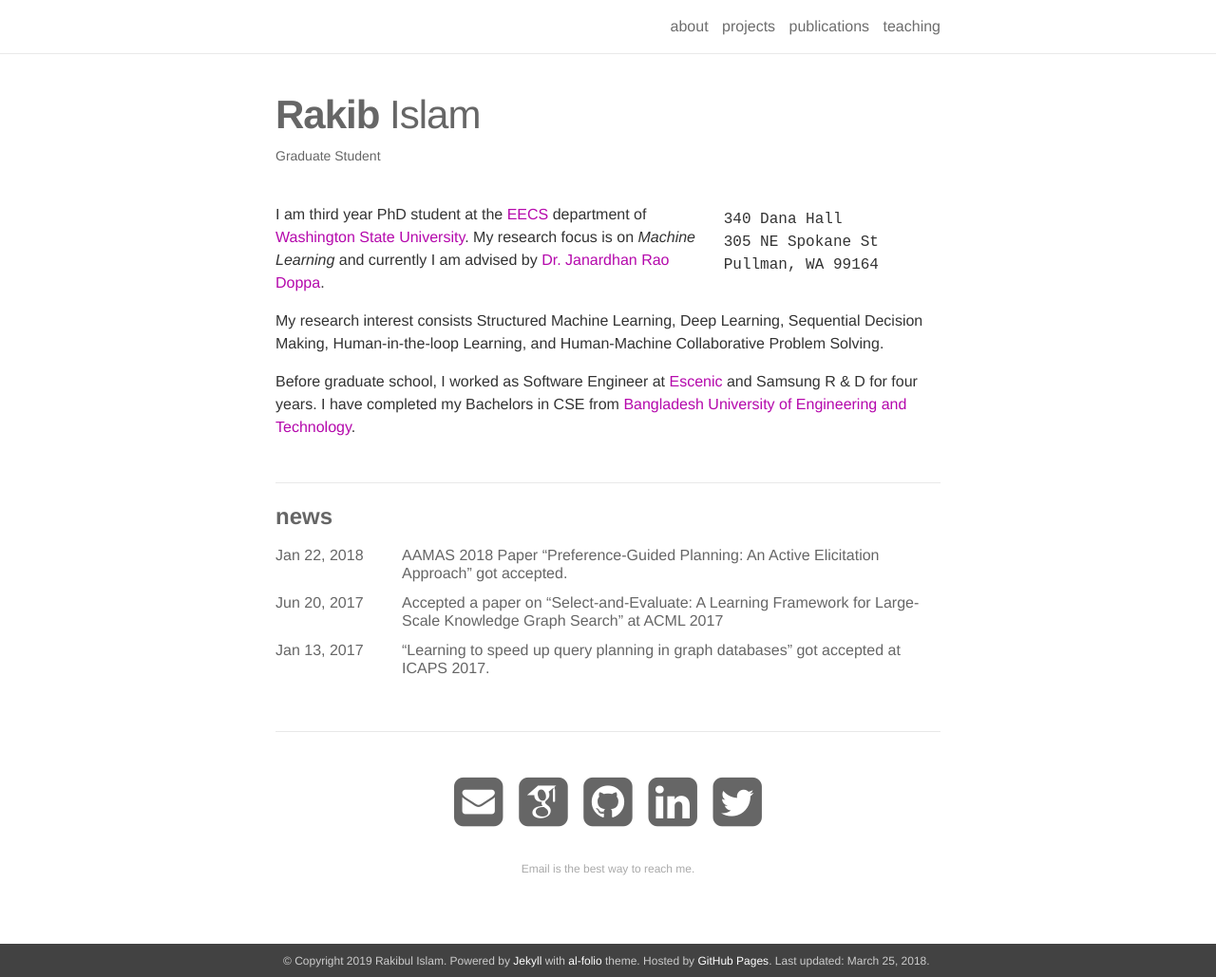
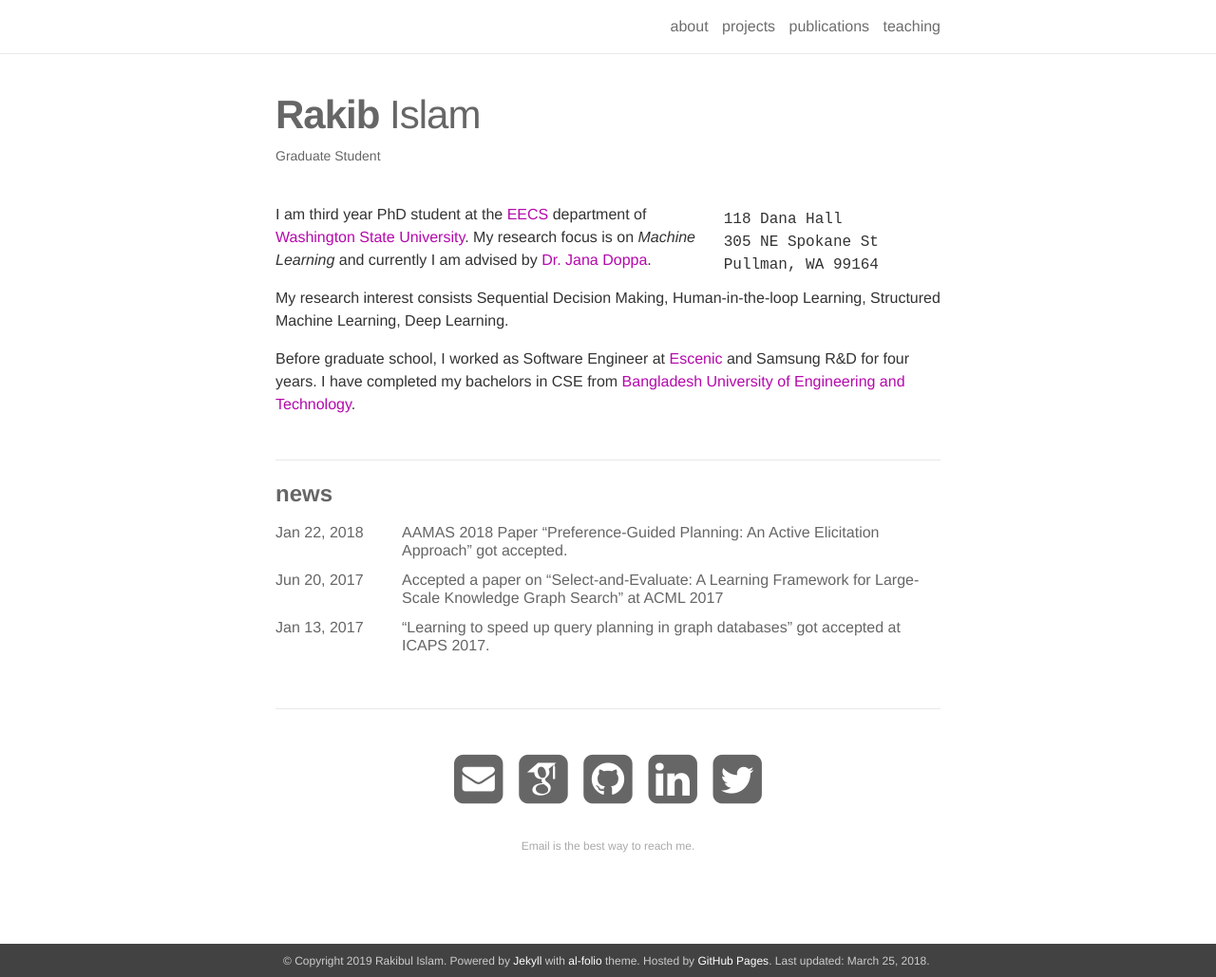
Before and after one commit to rislam/rislam.github.io, a Jekyll site: the page built from _pages/about.md, in a window 1280 px wide and 1029 px high. Shown: the whole window at 95% size. Built offline with Jekyll 4.4.1, drawn with Linux system fonts in a browser that asks for light colours; nearby versions of some CDN libraries; some web fonts are replaced; comment, search, counter and statistics services are not loaded.

```diff
--- a/_pages/about.md
+++ b/_pages/about.md
@@ -7,19 +7,18 @@ description: <a href="">Graduate Student</a>
 profile:
   align: right
   address: >
-    <p>340 Dana Hall</p>
+    <p>118 Dana Hall</p>
     <p>305 NE Spokane St</p>
     <p>Pullman, WA 99164</p>
 
 news: true
 social: true
 ---
-I am third year PhD student at the [EECS](https://school.eecs.wsu.edu) department of [Washington State University](https://wsu.edu/). My research focus is on *Machine Learning* and currently I am advised by [Dr. Janardhan Rao Doppa](http://eecs.wsu.edu/~jana/).
+I am third year PhD student at the [EECS](https://school.eecs.wsu.edu) department of [Washington State University](https://wsu.edu/). My research focus is on *Machine Learning* and currently I am advised by [Dr. Jana Doppa](http://eecs.wsu.edu/~jana/).
 
-My research interest consists Structured Machine Learning, Deep Learning, Sequential Decision Making, Human-in-the-loop Learning, and Human-Machine Collaborative Problem Solving.
+My research interest consists Sequential Decision Making, Human-in-the-loop Learning, Structured Machine Learning, Deep Learning.
 
-
-Before graduate school, I worked as Software Engineer at [Escenic](http://www.escenic.com/) and Samsung R & D for four years. I have completed my Bachelors in CSE from [Bangladesh University of Engineering and Technology](http://cse.buet.ac.bd/).
+Before graduate school, I worked as Software Engineer at [Escenic](http://www.escenic.com/) and Samsung R&D for four years. I have completed my bachelors in CSE from [Bangladesh University of Engineering and Technology](http://cse.buet.ac.bd/).
 
 
 
```
Also changed, not shown: _bibliography/papers.bib (+30 -8 lines), _pages/publications.md (+1 -1 lines), _pages/teaching.md (+1 -0 lines), _projects/1_anomaly_detection.markdown (added, +64 -0 lines), _news/announcement_3.md (line endings or trailing spaces), _projects/2_sequential_decision.markdown (renamed from _projects/sequential_decision.markdown), assets/img/anomaly.jpg (added).
